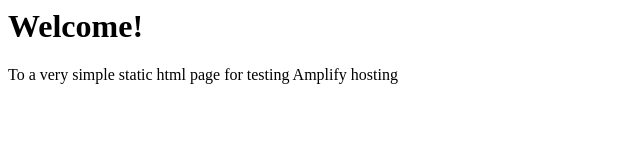
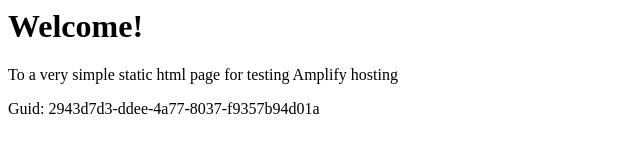
Before and after one commit to aws-aemilia-bah/Github-PR-Commit-Integration-Test-DoNotTouch-Gith-OKSLNVO2-v1-preprod-me-south-1, a website: page src/index.html in a window 1280 px wide. Shown: the whole page, without its empty margins (0-640 px from the left). Drawn offline with Linux system fonts and the light colour scheme.

Commit message:
commit from integ tests

```diff
--- a/src/index.html
+++ b/src/index.html
@@ -1,3 +1,5 @@
+
+
 <html lang="en">
 
 <head>
@@ -10,6 +12,6 @@
 <body>
     <h1>Welcome!</h1>
     <p>To a very simple static html page for testing Amplify hosting</p>
-</body>
+    <p>Guid: 2943d7d3-ddee-4a77-8037-f9357b94d01a</p></body>
 
 </html>
```
